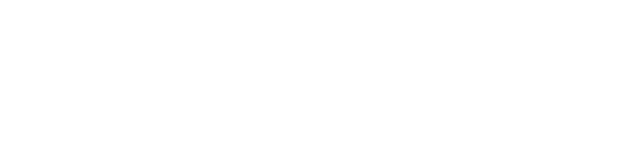
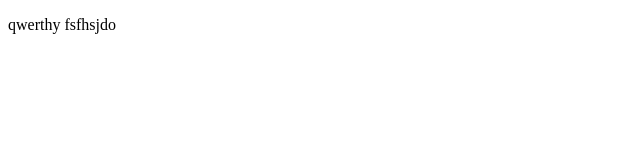
Before and after one commit to tomi5774/test, a plain HTML site: page index.html in a window 1280 px wide. Shown: the whole page, without its empty margins (0-640 px from the left). Drawn offline with Linux system fonts and the light colour scheme.

Commit message:
new commit

```diff
--- a/index.html
+++ b/index.html
@@ -6,6 +6,6 @@
     <title>Document</title>
 </head>
 <body>
-
+    <p>qwerthy fsfhsjdo</p>
 </body>
 </html>
```
